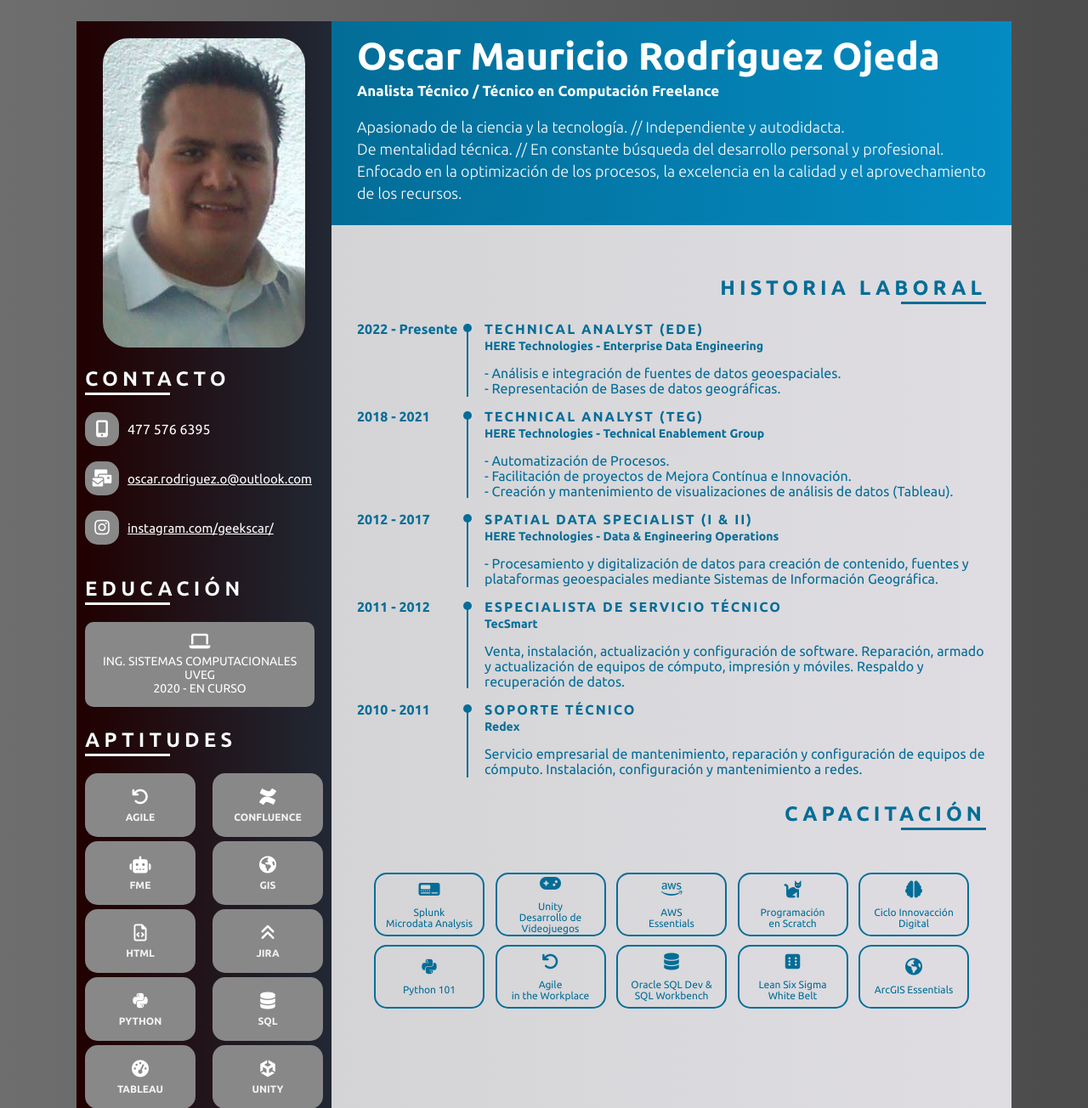
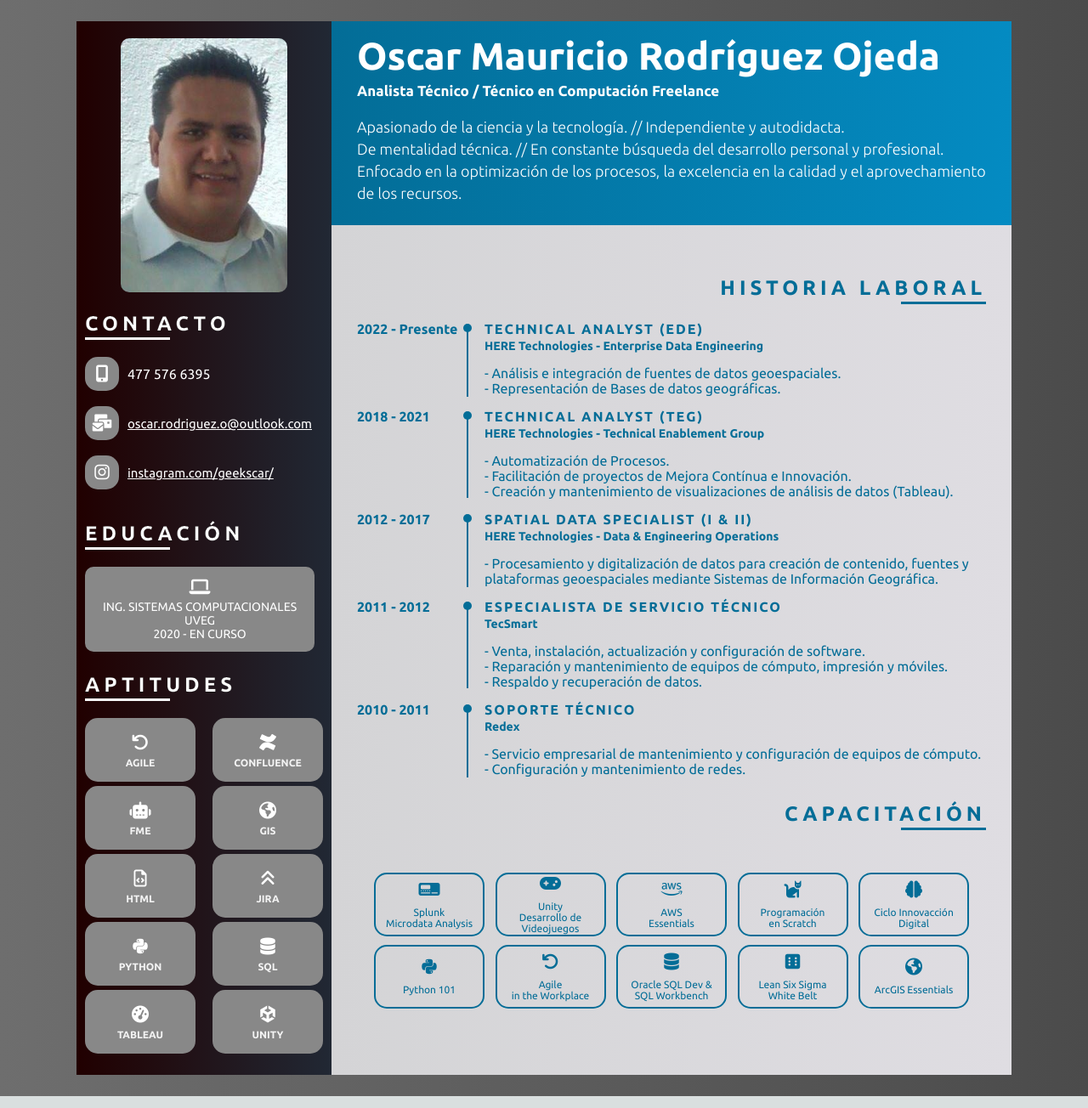
Before and after one commit to GeekscarM/GTS, a PHP site: page /cv.html in a window 1280 px wide. Shown: the top 1304 px of the page at 85% size. Run offline with PHP 8.4, Linux system fonts and the light colour scheme; some libraries are stand-ins or nearby versions.

Commit message:
General Updates
General Updates

```diff
--- a/css/cv_style.css
+++ b/css/cv_style.css
@@ -63,8 +63,8 @@
     }
 
     .left .img_holder img {
-        width: 85%;
-        border-radius: 30px;
+        width: 70%;
+        border-radius: 10px;
     }
 
     .left .icon {
--- a/cv.html
+++ b/cv.html
@@ -193,7 +193,7 @@
                                         <div class="info">
                                             <p class="info_title">Especialista de Servicio Técnico</p>
                                             <p class="info_com">TecSmart</p>
-                                            <p class="info_cont">Venta, instalación, actualización y configuración de software. Reparación, armado y actualización de equipos de cómputo, impresión y móviles. Respaldo y recuperación de datos.</p>
+                                            <p class="info_cont">- Venta, instalación, actualización y configuración de software. <br> - Reparación y mantenimiento de equipos de cómputo, impresión y móviles. <br> - Respaldo y recuperación de datos.</p>
                                         </div>
                                     </div>
                                 </li>
@@ -203,7 +203,7 @@
                                         <div class="info">
                                             <p class="info_title">Soporte Técnico</p>
                                             <p class="info_com">Redex</p>
-                                            <p class="info_cont">Servicio empresarial de mantenimiento, reparación y configuración de equipos de cómputo. Instalación, configuración y mantenimiento a redes.</p>
+                                            <p class="info_cont">- Servicio empresarial de mantenimiento y configuración de equipos de cómputo. <br> - Configuración y mantenimiento de redes.</p>
                                         </div>
                                     </div>
                                 </li>
```
